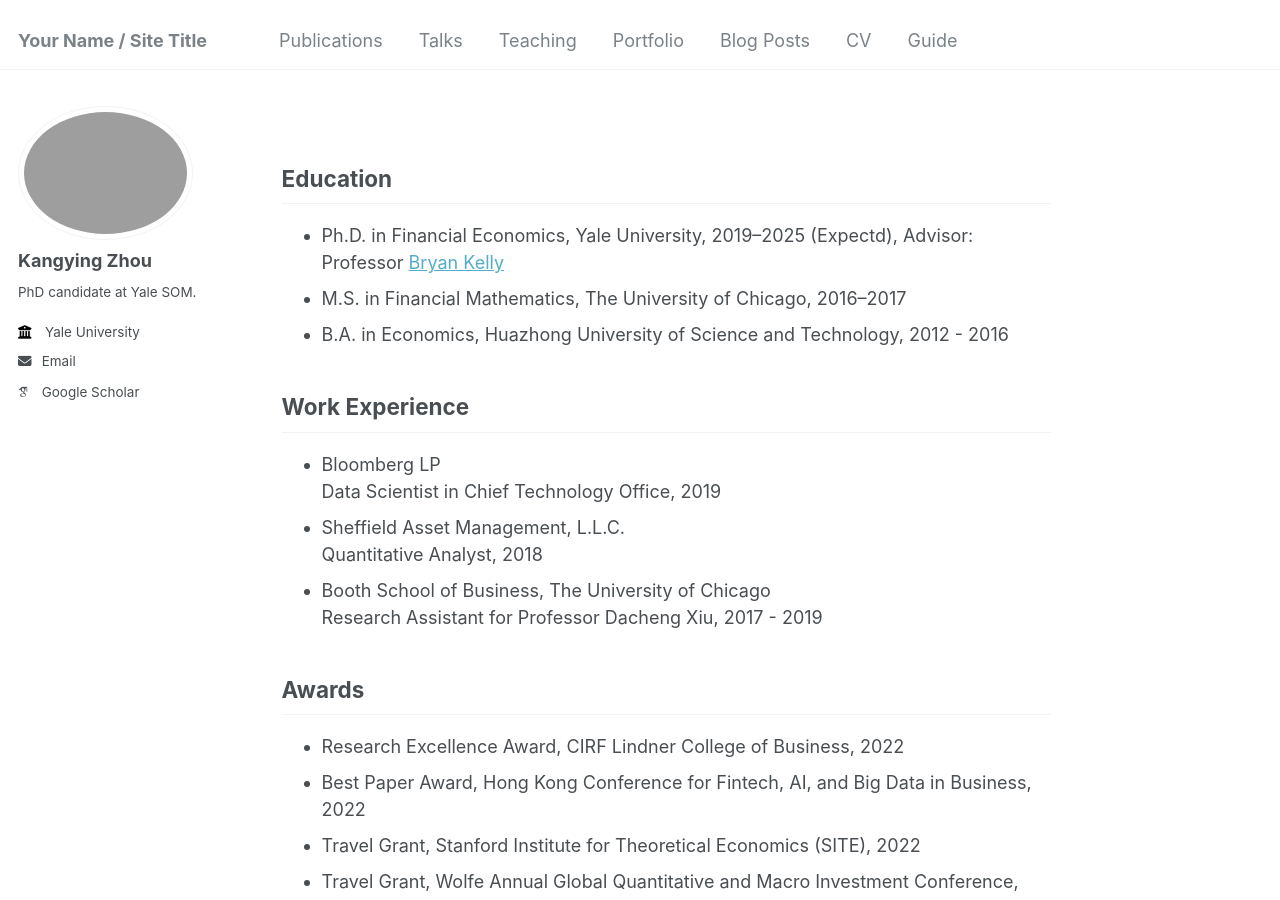
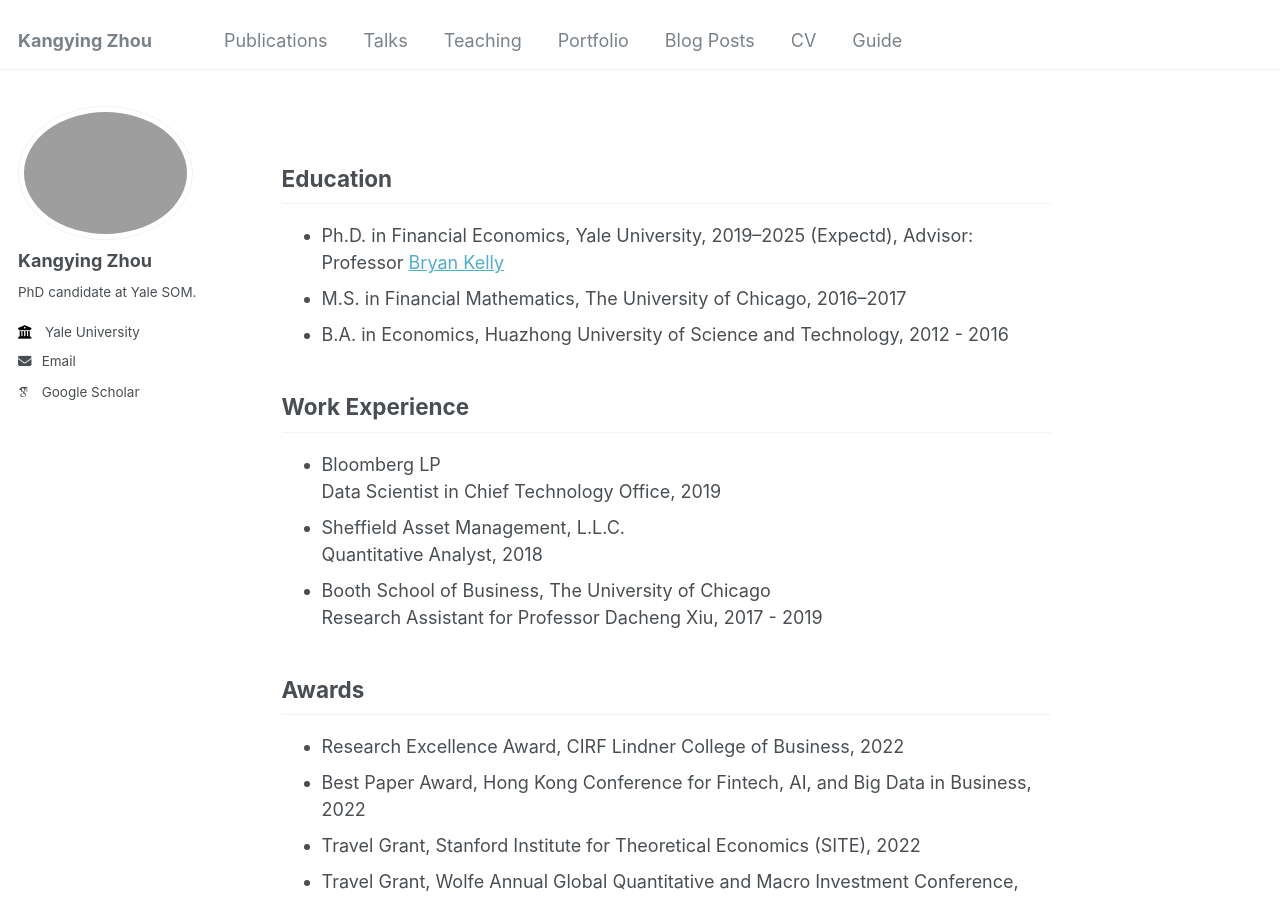
Before and after one commit to rosieli5/rosieli5.github.io, a Jekyll site: the page built from _pages/about.md, in a window 1280 px wide and 900 px high. Built offline with Jekyll 4.4.1, drawn with Linux system fonts in a browser that asks for light colours; some web fonts are replaced.

Commit message:
Update _config.yml

```diff
--- a/_config.yml
+++ b/_config.yml
@@ -8,11 +8,11 @@
 
 # Basic Site Settings
 locale                   : "en-US"
-title                    : "Your Name / Site Title"
+title                    : "Kangying Zhou"
 title_separator          : "-"
 name                     : &name "Your Name"
 description              : &description "personal description"
-url                      : https://academicpages.github.io # the base hostname & protocol for your site e.g. "https://mmistakes.github.io"
+url                      : https://kangying-zhou.github.io # the base hostname & protocol for your site e.g. "https://mmistakes.github.io"
 baseurl                  : "" # the subpath of your site, e.g. "/blog"
 repository               : "academicpages/academicpages.github.io"
 
```
